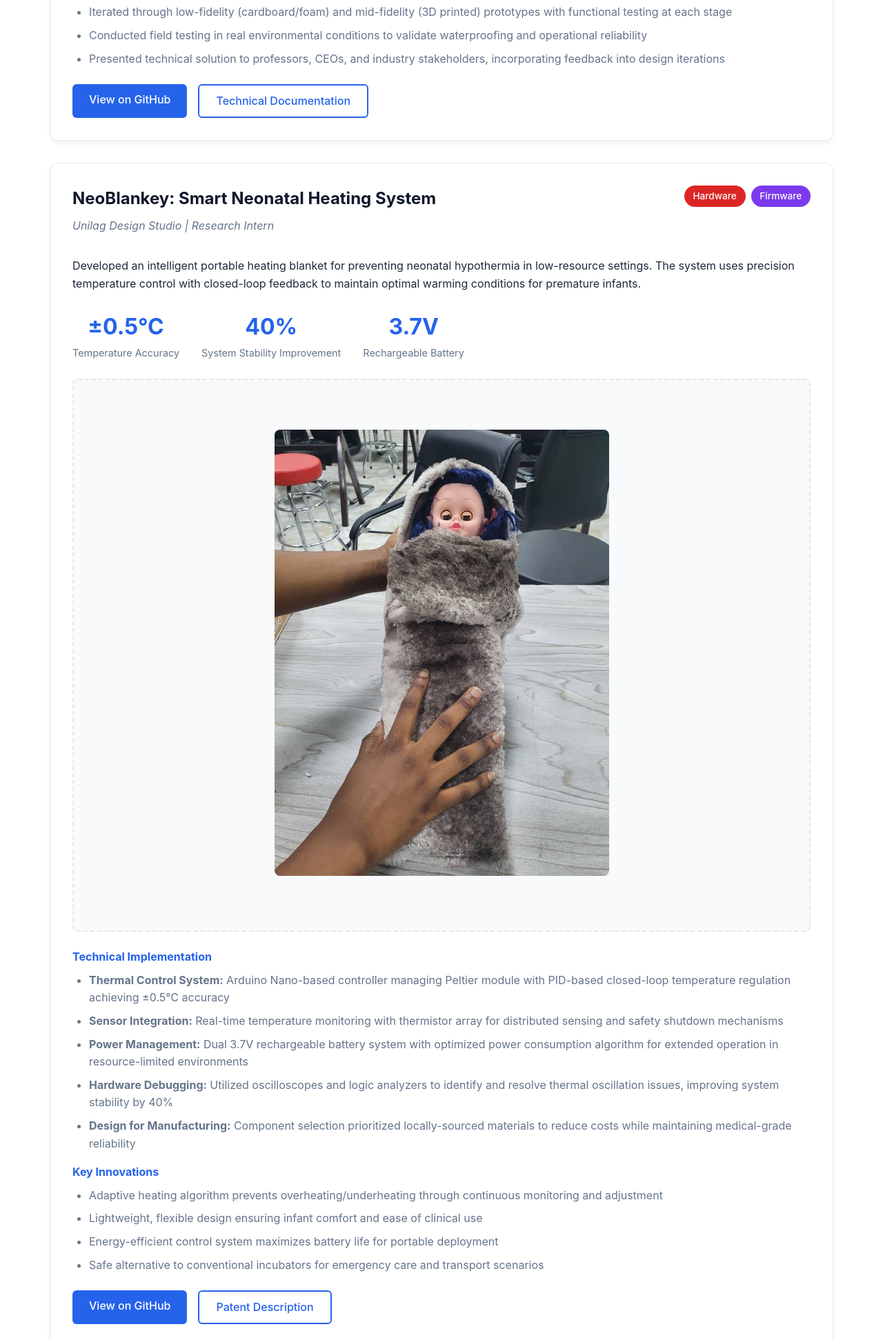
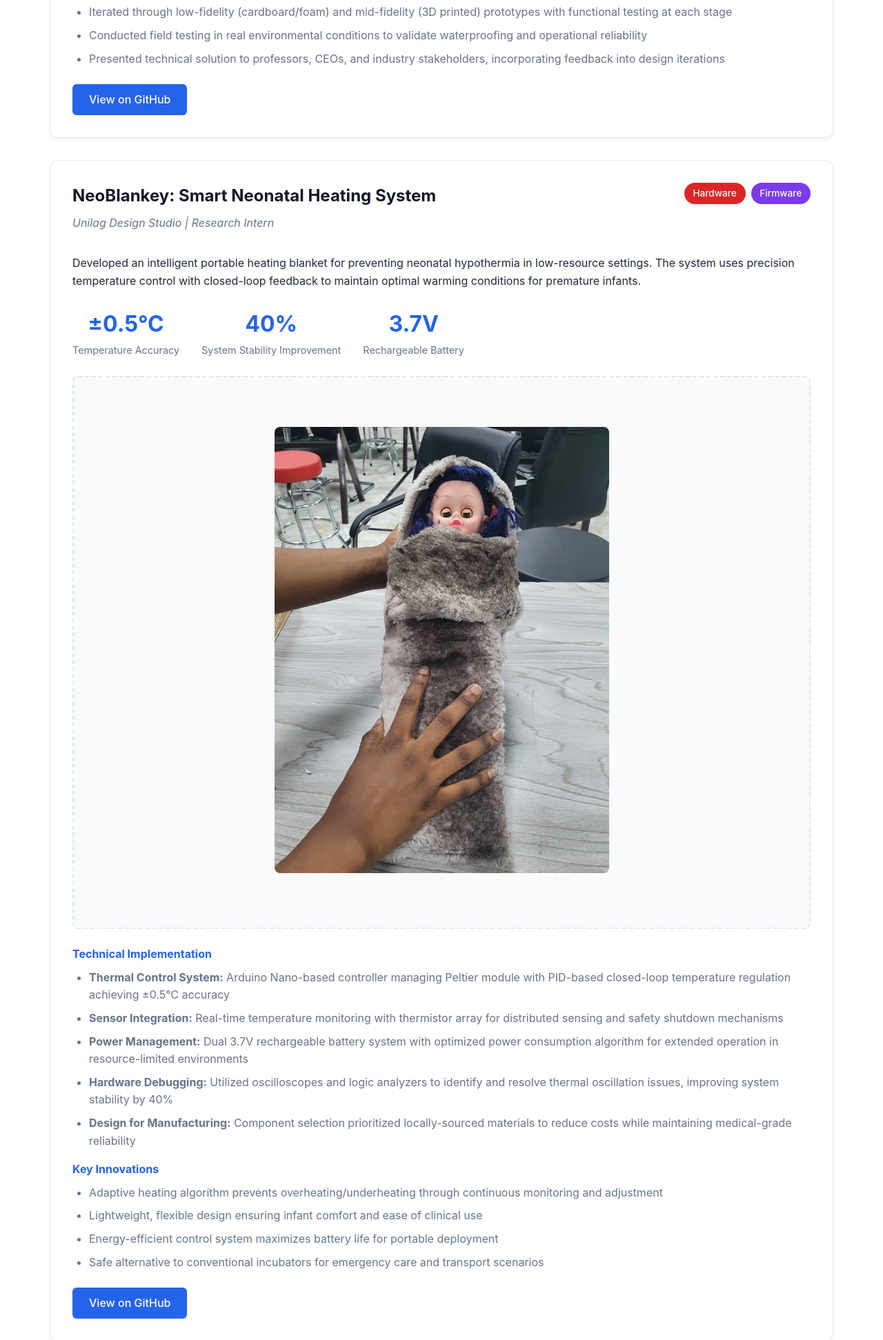
Before and after one commit to Motunrayo321/Motunrayo321.github.io, a plain HTML site: page index.html in a window 1280 px wide. Shown: the part 1981-3924 px from the top of the page at 69% size. Drawn offline with Linux system fonts and the light colour scheme.

Commit message:
Update index.html

```diff
--- a/index.html
+++ b/index.html
@@ -526,8 +526,8 @@
                 </div>
 
                 <div class="project-links">
-                    <a href="#" class="btn btn-primary">View on GitHub</a>
-                    <a href="#" class="btn btn-secondary">Technical Documentation</a>
+                    <a href="https://github.com/Aquaflowies/Rotatory-Distribution-System" class="btn btn-primary">View on GitHub</a>
+                    <!-- <a href="#" class="btn btn-secondary">Technical Documentation</a> -->
                 </div>
             </div>
 
@@ -585,8 +585,8 @@
                 </div>
 
                 <div class="project-links">
-                    <a href="#" class="btn btn-primary">View on GitHub</a>
-                    <a href="#" class="btn btn-secondary">Patent Description</a>
+                    <a href="https://github.com/Motunrayo321/NeoBlankey" class="btn btn-primary">View on GitHub</a>
+                    <!-- <a href="#" class="btn btn-secondary">Patent Description</a> -->
                 </div>
             </div>
 
@@ -645,7 +645,7 @@
                 </div>
 
                 <div class="project-links">
-                    <a href="#" class="btn btn-primary">View Project Details</a>
+                    <!-- <a href="#" class="btn btn-primary">View On Github</a> -->
                 </div>
             </div>
         </section>
```
